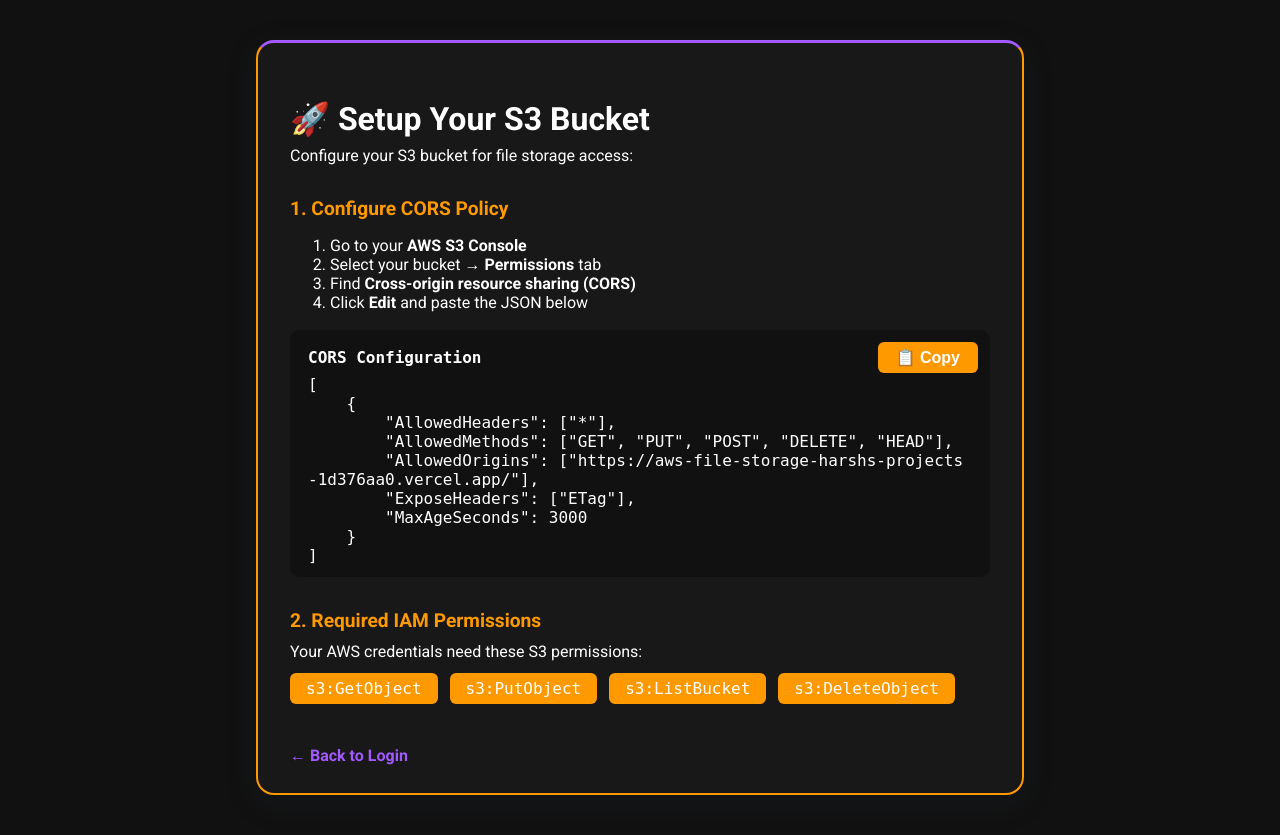
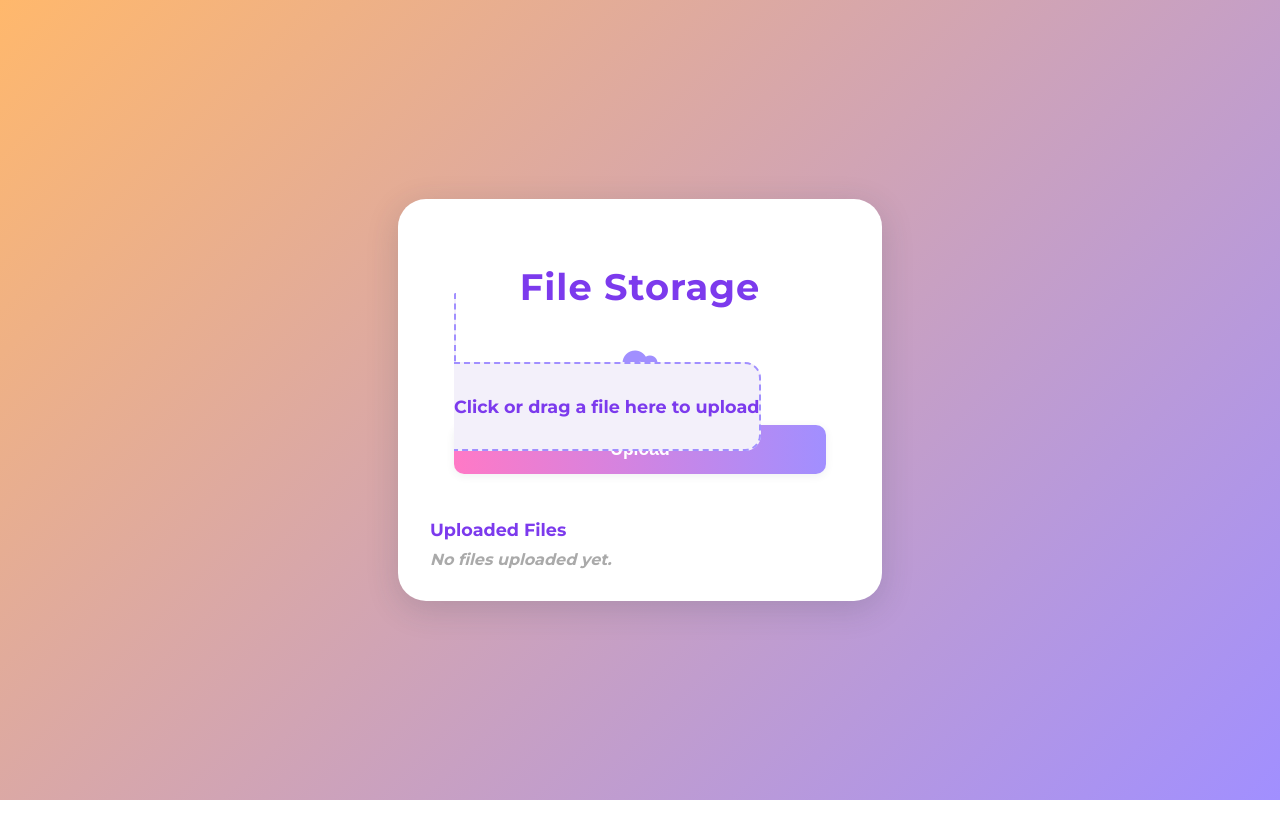
Before and after one commit to HarshzRoy/AWS-File-Storage, a Flask app: page /setup in a window 1280 px wide. After the commit the page ends 800 px from the top, so only its background shows below. Run offline with Flask 3, Linux system fonts and the light colour scheme.

Commit message:
Refactor setup.html to enhance UI and functionality: updated styles, changed title, added drag-and-drop file upload feature, and removed CORS configuration section.

```diff
--- a/templates/setup.html
+++ b/templates/setup.html
@@ -2,170 +2,200 @@
 <html lang="en">
 
 <head>
-    <meta charset="UTF-8">
-    <meta name="viewport" content="width=device-width, initial-scale=1.0">
-    <title>Setup Your S3 Bucket</title>
-    <link href="https://fonts.googleapis.com/css2?family=Roboto:wght@400;700&display=swap" rel="stylesheet">
+    <meta charset="UTF-8" />
+    <meta name="viewport" content="width=device-width, initial-scale=1.0" />
+    <title>File Storage</title>
+    <link href="https://fonts.googleapis.com/css2?family=Montserrat:wght@700&display=swap" rel="stylesheet">
     <style>
         body {
             min-height: 100vh;
             margin: 0;
-            background: #111;
-            font-family: 'Roboto', Arial, sans-serif;
+            background: linear-gradient(135deg, #ffb86c 0%, #a18fff 100%);
+            font-family: 'Montserrat', Arial, sans-serif;
             display: flex;
-            align-items: flex-start;
+            align-items: center;
             justify-content: center;
         }
 
-        .setup-container {
-            background: #181818;
-            border-radius: 18px;
-            box-shadow: 0 8px 32px rgba(44, 62, 80, 0.15);
-            max-width: 700px;
+        .container {
+            background: #fff;
+            border-radius: 28px;
+            box-shadow: 0 8px 32px rgba(44, 62, 80, 0.18);
+            max-width: 420px;
             width: 100%;
-            padding: 36px 32px 28px 32px;
+            padding: 40px 32px 32px 32px;
             margin: 40px 0;
-            color: #fff;
-            border: 2px solid #ff9900;
-            border-top: 3px solid #a259ff;
+            display: flex;
+            flex-direction: column;
+            align-items: center;
+            animation: popin 0.7s cubic-bezier(.68, -0.55, .27, 1.55);
+        }
+
+        @keyframes popin {
+            0% {
+                transform: scale(0.8);
+                opacity: 0;
+            }
+
+            100% {
+                transform: scale(1);
+                opacity: 1;
+            }
         }
 
         h1 {
-            font-size: 2rem;
             font-weight: 700;
-            margin-bottom: 8px;
-            color: #fff;
-            display: flex;
-            align-items: center;
-            gap: 10px;
+            font-size: 2.3rem;
+            margin-bottom: 18px;
+            color: #7c3aed;
+            letter-spacing: 1px;
+            text-align: center;
         }
 
-        h2 {
-            color: #ff9900;
-            font-size: 1.2rem;
-            margin-top: 32px;
-            margin-bottom: 10px;
-        }
-
-        .step {
+        .drop-area {
+            border: 2.5px dashed #a18fff;
+            border-radius: 16px;
+            background: #f3f0fa;
+            color: #7c3aed;
+            font-size: 1.1rem;
+            padding: 32px 0;
+            width: 100%;
+            text-align: center;
             margin-bottom: 18px;
-        }
-
-        .cors-box {
-            background: #111;
-            border-radius: 10px;
-            padding: 18px 18px 12px 18px;
-            margin-top: 10px;
-            margin-bottom: 18px;
-            font-family: 'Roboto Mono', monospace;
-            color: #fff;
-            font-size: 1rem;
+            cursor: pointer;
+            transition: background 0.2s, border 0.2s;
             position: relative;
         }
 
-        .copy-btn {
-            position: absolute;
-            top: 12px;
-            right: 12px;
-            background: #ff9900;
-            color: #fff;
-            border: none;
-            border-radius: 6px;
-            padding: 6px 18px;
-            font-size: 1rem;
-            font-weight: 700;
-            cursor: pointer;
-            transition: background 0.2s;
+        .drop-area:hover,
+        .drop-area.dragover {
+            background: #ffe6f7;
+            border-color: #ff79c6;
+            color: #ff79c6;
         }
 
-        .copy-btn:hover {
-            background: #ff7a00;
-        }
-
-        pre {
-            margin: 0;
-            white-space: pre-wrap;
-            word-break: break-all;
-        }
-
-        .iam-tags {
-            margin-top: 12px;
-            margin-bottom: 18px;
-        }
-
-        .iam-tag {
-            display: inline-block;
-            background: #ff9900;
-            color: #fff;
-            border-radius: 6px;
-            padding: 6px 16px;
-            font-size: 1rem;
-            font-family: 'Roboto Mono', monospace;
-            margin-right: 8px;
-            margin-bottom: 6px;
-        }
-
-        .back-link {
-            display: inline-block;
-            margin-top: 18px;
-            color: #a259ff;
-            text-decoration: none;
-            font-weight: 700;
-            font-size: 1rem;
+        .drop-area i {
+            font-size: 2.5rem;
+            margin-bottom: 8px;
+            display: block;
+            color: #a18fff;
             transition: color 0.2s;
         }
 
-        .back-link:hover {
-            color: #ff9900;
+        .upload-btn {
+            background: linear-gradient(90deg, #ff79c6 0%, #a18fff 100%);
+            color: #fff;
+            border: none;
+            border-radius: 10px;
+            padding: 14px 0;
+            font-size: 1.1rem;
+            font-weight: 700;
+            cursor: pointer;
+            margin-top: 8px;
+            width: 100%;
+            box-shadow: 0 2px 8px rgba(44, 62, 80, 0.08);
+            transition: background 0.2s, transform 0.1s;
+        }
+
+        .upload-btn:hover {
+            background: linear-gradient(90deg, #a18fff 0%, #ff79c6 100%);
+            transform: translateY(-2px) scale(1.03);
+        }
+
+        .file-list {
+            width: 100%;
+            margin-top: 30px;
+        }
+
+        .file-list h2 {
+            color: #7c3aed;
+            font-size: 1.1rem;
+            margin-bottom: 10px;
+            font-weight: 700;
+        }
+
+        .file-item {
+            display: flex;
+            align-items: center;
+            background: #f8f7fa;
+            border-radius: 7px;
+            padding: 10px 16px;
+            margin-bottom: 10px;
+            box-shadow: 0 1px 4px rgba(44, 62, 80, 0.04);
+            transition: box-shadow 0.2s, background 0.2s;
+        }
+
+        .file-item i {
+            color: #ffb86c;
+            margin-right: 10px;
+            font-size: 1.2rem;
+        }
+
+        .file-link {
+            color: #7c3aed;
+            text-decoration: none;
+            font-weight: 500;
+            word-break: break-all;
+            transition: color 0.2s;
+        }
+
+        .file-link:hover {
+            color: #ff79c6;
+            text-decoration: underline;
+        }
+
+        em {
+            color: #aaa;
+            font-size: 1rem;
         }
     </style>
+    <link rel="stylesheet" href="https://cdnjs.cloudflare.com/ajax/libs/font-awesome/6.4.2/css/all.min.css" />
 </head>
 
 <body>
-    <div class="setup-container">
-        <h1>🚀 Setup Your S3 Bucket</h1>
-        <div>Configure your S3 bucket for file storage access:</div>
-        <h2>1. Configure CORS Policy</h2>
-        <div class="step">
-            <ol>
-                <li>Go to your <b>AWS S3 Console</b></li>
-                <li>Select your bucket → <b>Permissions</b> tab</li>
-                <li>Find <b>Cross-origin resource sharing (CORS)</b></li>
-                <li>Click <b>Edit</b> and paste the JSON below</li>
-            </ol>
+    <div class="container">
+        <h1>File Storage</h1>
+        <form class="upload-form" id="uploadForm" enctype="multipart/form-data">
+            <label for="fileInput" class="drop-area" id="dropArea">
+                <i class="fa-solid fa-cloud-arrow-up"></i>
+                <span id="uploadText">Click or drag a file here to upload</span>
+                <input type="file" name="file" id="fileInput" required style="display:none;">
+            </label>
+            <button type="submit" class="upload-btn">Upload</button>
+        </form>
+        <div class="file-list">
+            <h2>Uploaded Files</h2>
+            <div id="files"><em>No files uploaded yet.</em></div>
         </div>
-        <div class="cors-box">
-            <div style="font-weight:700; margin-bottom:8px;">CORS Configuration
-                <button class="copy-btn" onclick="copyCORS()">📋 Copy</button>
-            </div>
-            <pre id="cors-json">[
-    {
-        "AllowedHeaders": ["*"],
-        "AllowedMethods": ["GET", "PUT", "POST", "DELETE", "HEAD"],
-        "AllowedOrigins": ["https://aws-file-storage-harshs-projects-1d376aa0.vercel.app/"],
-        "ExposeHeaders": ["ETag"],
-        "MaxAgeSeconds": 3000
-    }
-]</pre>
-        </div>
-        <h2>2. Required IAM Permissions</h2>
-        <div>Your AWS credentials need these S3 permissions:</div>
-        <div class="iam-tags">
-            <span class="iam-tag">s3:GetObject</span>
-            <span class="iam-tag">s3:PutObject</span>
-            <span class="iam-tag">s3:ListBucket</span>
-            <span class="iam-tag">s3:DeleteObject</span>
-        </div>
-        <a href="/login" class="back-link">← Back to Login</a>
     </div>
     <script>
-        function copyCORS() {
-            const text = document.getElementById('cors-json').innerText;
-            navigator.clipboard.writeText(text);
-            const btn = document.querySelector('.copy-btn');
-            btn.textContent = '✅ Copied!';
-            setTimeout(() => { btn.textContent = '📋 Copy'; }, 1500);
-        }
+        // Drag & drop support
+        const dropArea = document.getElementById('dropArea');
+        const fileInput = document.getElementById('fileInput');
+        dropArea.addEventListener('dragover', (e) => {
+            e.preventDefault();
+            dropArea.classList.add('dragover');
+        });
+        dropArea.addEventListener('dragleave', (e) => {
+            e.preventDefault();
+            dropArea.classList.remove('dragover');
+        });
+        dropArea.addEventListener('drop', (e) => {
+            e.preventDefault();
+            dropArea.classList.remove('dragover');
+            if (e.dataTransfer.files.length > 0) {
+                fileInput.files = e.dataTransfer.files;
+                document.getElementById('uploadText').textContent = e.dataTransfer.files[0].name;
+            }
+        });
+        fileInput.addEventListener('change', function () {
+            if (fileInput.files.length > 0) {
+                document.getElementById('uploadText').textContent = fileInput.files[0].name;
+            } else {
+                document.getElementById('uploadText').textContent = 'Click or drag a file here to upload';
+            }
+        });
+        // You can add your fetchFiles and upload logic here
     </script>
 </body>
 
```
